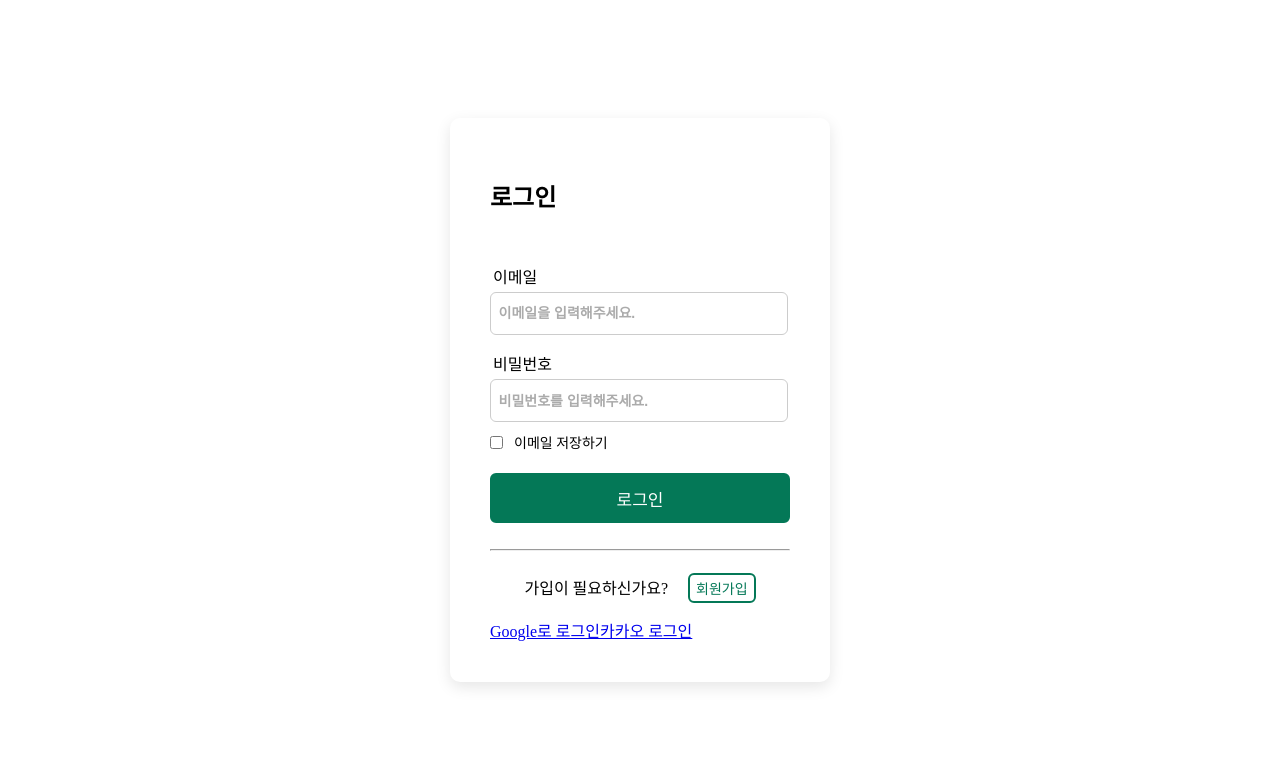
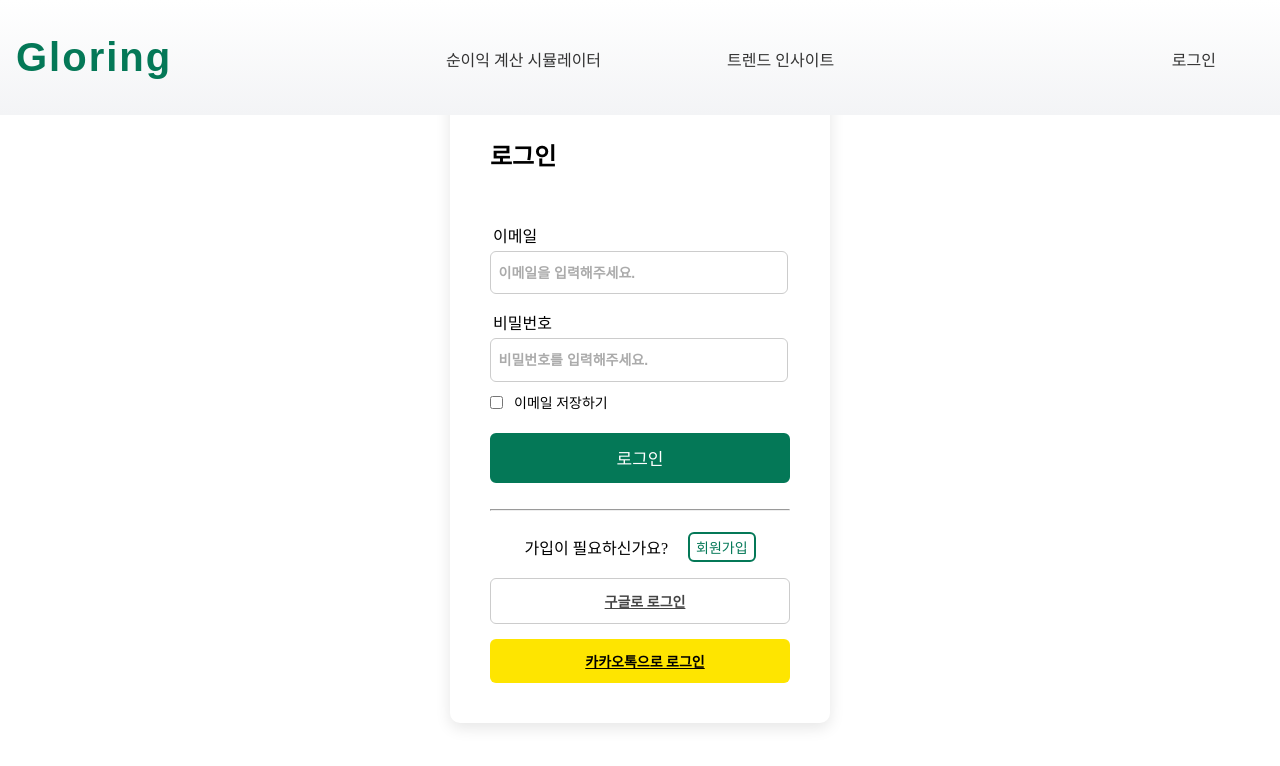
Before and after one commit to jeongseung/chat_jsw, a React (Vite) app in the folder Gloring/: page /login in a window 1280 px wide. Shown: the top 766 px of the page. Built offline with nearby package versions, Linux system fonts and the light colour scheme.

Commit message:
다 된것 같으니 일단 올린다

```diff
--- a/Gloring/src/App.jsx
+++ b/Gloring/src/App.jsx
@@ -11,7 +11,7 @@ function App() {
    const [isLoggedIn, setIsLoggedIn] = useState(false);
 
    useEffect(() => {
-    const token = localStorage.getItem("token")
+    const token = localStorage.getItem("token") || localStorage.getItem("accessToken")
     setIsLoggedIn(!!token) // !!token -> token이 있을 때 true, 없을 때 false
    },[])
 
--- a/Gloring/src/components/CalculatorHistory.jsx
+++ b/Gloring/src/components/CalculatorHistory.jsx
@@ -20,11 +20,11 @@ const CalculatorHistory = ({ onSelectHistory }) => {
 
 
             try {
-                const token = localStorage.getItem('token')
+                const token = localStorage.getItem('token') || localStorage.getItem("accessToken")
                 setLoading(true);
                 setError(null)
 
-                const response = await axios.get('http://localhost:8090/gloring/cal', {
+                const response = await axios.get('http://43.201.67.86:8090/gloring/cal', {
                     headers: {
                         Authorization: `Bearer ${token}`,
                     },
--- a/Gloring/src/components/Carousel.css
+++ b/Gloring/src/components/Carousel.css
@@ -1,7 +1,7 @@
 .carousel {
   position: relative;
   width: 100vw;
-  height: 80vh;
+  height: 50rem;
   max-height: 100vh;
   margin: auto; /* 중앙 정렬 및 상하 여백 */
   display: flex;
--- a/Gloring/src/components/Header.jsx
+++ b/Gloring/src/components/Header.jsx
@@ -22,6 +22,17 @@ const Header = ({ isLoggedIn, setIsLoggedIn }) => {
     }
   }
 
+  const goToSection = (sectionId) => {
+  if (location.pathname === "/") {
+    // 같은 페이지면 바로 스크롤
+    const el = document.getElementById(sectionId);
+    if (el) el.scrollIntoView({ behavior: "smooth" });
+  } else {
+    // 다른 페이지면 해당 섹션으로 이동 요청 (쿼리로 전달)
+    navigate("/", { state: { scrollTo: sectionId}});
+  }
+};
+
   return (
     <header className={`header ${scrollDirection === 'down' ? 'hide' : ''}`}>
       <div className='header-inner'>
@@ -31,8 +42,8 @@ const Header = ({ isLoggedIn, setIsLoggedIn }) => {
       onClick={goToHome}
         >Gloring </h1>
         <nav className='nav'>
-          <a href='#calculator' className='nav-btn'>순이익 계산 시뮬레이터</a>
-          <a href='#trend'className='nav-btn'>트렌드 인사이트</a>
+          <a onClick={() => goToSection('calculator')} className='nav-btn'>순이익 계산 시뮬레이터</a>
+          <a onClick={() => goToSection('trend')} className='nav-btn'>트렌드 인사이트</a>
         </nav>
         <nav className='right'>
           {isLoggedIn ? (
--- a/Gloring/src/components/Join.jsx
+++ b/Gloring/src/components/Join.jsx
@@ -2,6 +2,7 @@ import React, { useState } from 'react';
 import { useNavigate } from 'react-router-dom';
 import "./Join.css";
 import axios from 'axios';
+import Header from './Header';
 
 const Join = () => {
   const navigate = useNavigate();
@@ -72,7 +73,7 @@ const Join = () => {
     }
 
     try {
-      const response = await axios.post("http://localhost:8090/gloring/users/check-email", {
+      const response = await axios.post("http://43.201.67.86:8090/gloring/users/check-email", {
         email: email
       })
 
@@ -92,6 +93,7 @@ const Join = () => {
 
   return (
     <div className='join'>
+      <Header/>
       <div className='join-from'>
         <h2>회원가입</h2>
         <form onSubmit={handleSignup}>
@@ -114,6 +116,7 @@ const Join = () => {
               <input
                 type='text'
                 placeholder='이메일 아이디'
+                required
                 value={emailId}
                 onChange={(e) => {
                   setEmailId(e.target.value);
@@ -162,6 +165,7 @@ const Join = () => {
             <input
               type='password'
               placeholder='비밀번호를 입력해주세요'
+              required
               name='pw'
               value={password}
               onChange={(e) => setPassword(e.target.value)}
--- a/Gloring/src/components/Login.jsx
+++ b/Gloring/src/components/Login.jsx
@@ -1,10 +1,11 @@
 import React, { useState, useEffect } from 'react';
-import {useNavigate} from "react-router-dom"
+import { useNavigate } from "react-router-dom"
 import axios from 'axios';
 import "./Login.css";
 import SocialLoginButtons from './SocialLoginButtons';
+import Header from './Header';
 
-const Login = ({setIsLoggedIn}) => {
+const Login = ({ setIsLoggedIn }) => {
     const navigate = useNavigate(); // 페이지 이동을 위한 함수
 
     // 입력 상태 관리
@@ -36,7 +37,7 @@ const Login = ({setIsLoggedIn}) => {
         e.preventDefault();
 
         try {
-            const response = await axios.post("http://localhost:8090/gloring/auth/login", {
+            const response = await axios.post("http://43.201.67.86:8090/gloring/auth/login", {
                 email: email,
                 password: password
             });
@@ -65,6 +66,8 @@ const Login = ({setIsLoggedIn}) => {
     }
 
     return (
+        <>
+            <Header />
             <div className='login'>
                 <div className='login-form'>
                     <h2>로그인</h2>
@@ -72,10 +75,10 @@ const Login = ({setIsLoggedIn}) => {
                         <div className='login-input'>
                             <p>이메일</p>
                             <input type='text' placeholder='이메일을 입력해주세요.' className='emailId'
-                    value={email} onChange={(e) => setEmail(e.target.value)}/> <br/>
+                                value={email} onChange={(e) => setEmail(e.target.value)} /> <br />
                             <p>비밀번호</p>
                             <input type='password' placeholder='비밀번호를 입력해주세요.' className='pw'
-                    value={password} onChange={(e) => setPassword(e.target.value)}/>
+                                value={password} onChange={(e) => setPassword(e.target.value)} />
                         </div>
                         {errorMsg && <p style={{ color: 'red' }}>{errorMsg}</p>}
                         <div className='btn'>
@@ -83,23 +86,25 @@ const Login = ({setIsLoggedIn}) => {
                                 <input
                                     type='checkbox'
                                     checked={rememberEmail}
-                        onChange={handleRememberEmailChange}/>
+                                    onChange={handleRememberEmailChange} />
                                 <span>이메일 저장하기</span>
                             </label>
                             <input type='submit'
                                 className='login-button'
                                 value="로그인"
                             />
-                    <br/> <hr/>
+                            <br /> <hr />
                             <div className='join-us'>
                                 <p>가입이 필요하신가요?</p>
                                 <button className='join-button' onClick={goToJoin}>회원가입</button>
                             </div>
                         </div>
                     </form>
-            <SocialLoginButtons/>
+                    <SocialLoginButtons />
                 </div>
             </div>
+        </>
+
     )
 }
 
--- a/Gloring/src/components/SocialLoginButtons.css
+++ b/Gloring/src/components/SocialLoginButtons.css
@@ -0,0 +1,46 @@
+.social-login-container {
+  width: 300px;
+  margin: auto;
+  display: flex;
+  flex-direction: column;
+  gap: 15px;
+}
+
+.social-button {
+  display: flex;
+  align-items: center;
+  justify-content: center;
+  gap: 10px;
+  padding: 12px;
+  font-size: 14px;
+  font-weight: 600;
+  border: none;
+  border-radius: 6px;
+  cursor: pointer;
+  transition: background-color 0.2s ease;
+}
+
+/* Google Button */
+.social-button.google {
+  background-color: white;
+  border: 1px solid #ccc;
+  color: #444;
+}
+
+.social-button.google:hover {
+  background-color: #f0f0f0;
+}
+
+/* Kakao Button */
+.social-button.kakao {
+  background-color: #FEE500;
+  color: #000;
+}
+
+.social-button.kakao:hover {
+  background-color: #f7d900;
+}
+
+.social-button i {
+  font-size: 18px;
+}
--- a/Gloring/src/components/SocialLoginButtons.jsx
+++ b/Gloring/src/components/SocialLoginButtons.jsx
@@ -1,20 +1,31 @@
 import React from 'react'
+import "./SocialLoginButtons.css"
+import kakaoIcon from "../assets/kakao_login_medium_narrow.png"
+import googleIcon from "../assets/googleIcon.png"
 
 const SocialLoginButtons = () => {
 
-    const KAKAO_AUTH_URL = "http://localhost:8090/gloring/oauth2/authorization/kakao";
-    const GOOGLE_AUTH_URL = "http://localhost:8090/gloring/oauth2/authorization/google";
+    const KAKAO_AUTH_URL = "http://43.201.67.86:8090/gloring/oauth2/authorization/kakao";
+    const GOOGLE_AUTH_URL = "http://43.201.67.86:8090/gloring/oauth2/authorization/google";
 
-  return (
-    <div className='social-login-container'>
-        <a href={GOOGLE_AUTH_URL} className='social-btn google'>
-            Google로 로그인
-        </a>
-        <a href={KAKAO_AUTH_URL} className='social-btn kakao'>
-            카카오 로그인
-        </a>
-    </div>
-  )
+    return (
+        <div className="social-login-container">
+            <a
+                className="social-button google"
+                href={GOOGLE_AUTH_URL}
+            >
+                <i className="fab fa-google"></i>
+                <span>구글로 로그인</span>
+            </a>
+            <a
+                className="social-button kakao"
+                href={KAKAO_AUTH_URL}
+            >
+                <i className="fab fa-korvue"></i>
+                <span>카카오톡으로 로그인</span>
+            </a>
+        </div>
+    )
 }
 
 export default SocialLoginButtons
--- a/Gloring/src/hooks/useTrendData.js
+++ b/Gloring/src/hooks/useTrendData.js
@@ -12,7 +12,7 @@ export default function useTrendData (term, category) {
             setError(null);
             try {
                 const res = await axios.get(
-                    `http://localhost:8090/gloring/rankings`, {
+                    `http://43.201.67.86:8090/gloring/rankings`, {
                         params: {
                             categoryName: category,
                             period: term
--- a/Gloring/src/utils/apiClient.js
+++ b/Gloring/src/utils/apiClient.js
@@ -2,7 +2,7 @@ import React from 'react'
 import axios from 'axios'
 
 const apiClient = axios.create({
-    baseURL: 'http://localhost:8090/gloring',
+    baseURL: 'http://43.201.67.86:8090/gloring',
 })
 
 apiClient.interceptors.request.use((config) => {
```
Also changed, not shown: Gloring/src/components/Calculator.jsx (+11 -6 lines), Gloring/src/components/Home.jsx (+18 -1 lines), Gloring/src/assets/googleIcon.png (added), Gloring/src/assets/kakao_login_medium_narrow.png (added). Lines whose indentation alone changed are shown as unchanged.
